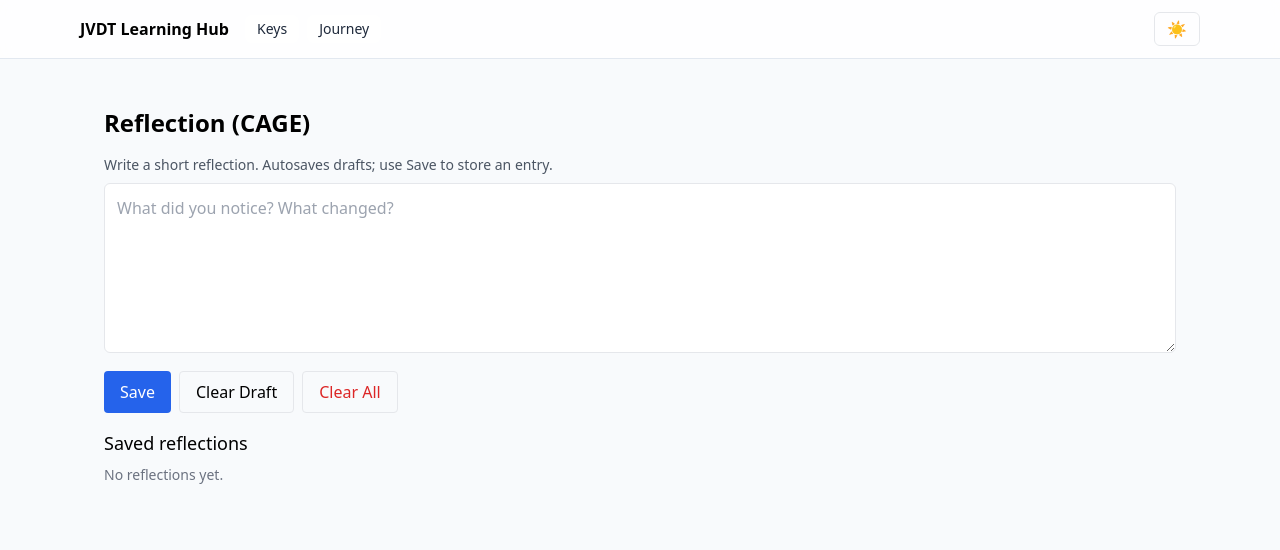
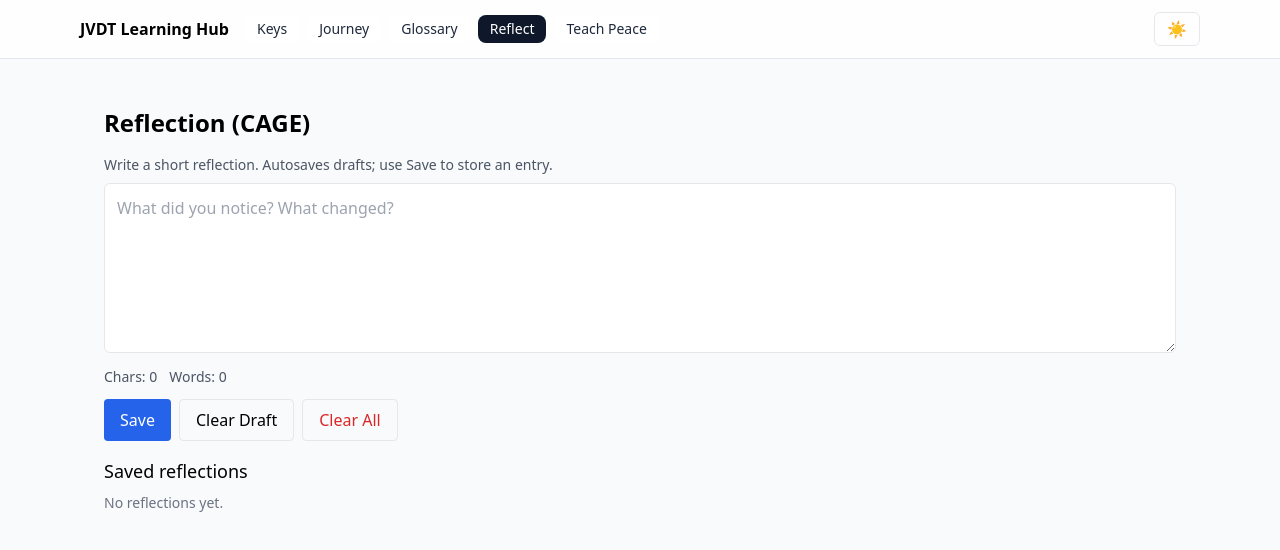
Before and after one commit to jvdutoit/jvdt-learning-app, a React (Vite) app: page /reflect in a window 1280 px wide. Shown: the top 550 px of the page. Built offline with nearby package versions, Linux system fonts and the light colour scheme.

Commit message:
feat: add Reflection (CAGE) page with persistence, autosave, counters, and confirm clear

```diff
--- a/src/App.jsx
+++ b/src/App.jsx
@@ -39,6 +39,15 @@ function TopNav() {
             <Link to="/journey" className={`px-3 py-1 rounded-lg text-sm ${loc.pathname === '/journey' ? 'bg-slate-900 text-white' : 'bg-white dark:bg-gray-800 text-slate-800 dark:text-gray-200'}`}>
               Journey
             </Link>
+            <Link to="/glossary" className={`px-3 py-1 rounded-lg text-sm ${loc.pathname === '/glossary' ? 'bg-slate-900 text-white' : 'bg-white dark:bg-gray-800 text-slate-800 dark:text-gray-200'}`}>
+              Glossary
+            </Link>
+            <Link to="/reflect" className={`px-3 py-1 rounded-lg text-sm ${loc.pathname === '/reflect' ? 'bg-slate-900 text-white' : 'bg-white dark:bg-gray-800 text-slate-800 dark:text-gray-200'}`}>
+              Reflect
+            </Link>
+            <Link to="/peace" className={`px-3 py-1 rounded-lg text-sm ${loc.pathname === '/peace' ? 'bg-slate-900 text-white' : 'bg-white dark:bg-gray-800 text-slate-800 dark:text-gray-200'}`}>
+              Teach Peace
+            </Link>
           </nav>
         </div>
         <div className="flex items-center gap-2">
--- a/src/components/ReflectionCage.jsx
+++ b/src/components/ReflectionCage.jsx
@@ -9,14 +9,16 @@ function readAll(){
 export default function ReflectionCage(){
   const [text, setText] = useState('')
   const [entries, setEntries] = useState(()=>readAll())
+  const [status, setStatus] = useState('')
 
   useEffect(()=>{
     const id = setInterval(()=>{
       if(text.trim()){
-        const next = [...readAll()]
-        const draft = { id: crypto.randomUUID(), text, createdAt: new Date().toISOString() }
-        // temporarily don't push on every autosave; store current draft at top-level key for quick restore
-        localStorage.setItem('jvdt.reflection.draft', JSON.stringify(draft))
+        const draft = { id: 'draft', text, createdAt: new Date().toISOString() }
+        // store draft separately so saved entries remain intact
+        try{ localStorage.setItem('jvdt.reflection.draft', JSON.stringify(draft)) }catch(e){}
+        setStatus('Draft saved')
+        setTimeout(()=>setStatus(''), 1200)
       }
     }, 1500)
     return ()=>clearInterval(id)
@@ -31,11 +33,16 @@ export default function ReflectionCage(){
     setEntries(next)
     setText('')
     localStorage.removeItem('jvdt.reflection.draft')
+    setStatus('Saved')
+    setTimeout(()=>setStatus(''),1200)
   }
 
   function clearAll(){
+    if(!confirm('Clear all saved reflections? This cannot be undone.')) return
     localStorage.removeItem(STORAGE_KEY)
     setEntries([])
+    setStatus('Cleared')
+    setTimeout(()=>setStatus(''),1200)
   }
 
   useEffect(()=>{
@@ -49,10 +56,20 @@ export default function ReflectionCage(){
     <section className="p-6">
       <h1 className="text-2xl font-semibold mb-4">Reflection (CAGE)</h1>
       <p className="text-sm text-gray-600 mb-2">Write a short reflection. Autosaves drafts; use Save to store an entry.</p>
-      <textarea value={text} onChange={e=>setText(e.target.value)} rows={6} className="w-full p-3 border rounded-md mb-3 bg-white dark:bg-gray-800" placeholder="What did you notice? What changed?" />
+      <label htmlFor="reflection-text" className="sr-only">Reflection text</label>
+      <textarea id="reflection-text" value={text} onChange={e=>setText(e.target.value)} rows={6} className="w-full p-3 border rounded-md mb-2 bg-white dark:bg-gray-800" placeholder="What did you notice? What changed?" aria-describedby="reflection-stats" />
+
+      <div id="reflection-stats" className="flex items-center justify-between text-sm text-gray-600 mb-3">
+        <div>
+          <span className="mr-3">Chars: {text.length}</span>
+          <span>Words: {text.trim() ? text.trim().split(/\s+/).length : 0}</span>
+        </div>
+        <div className="text-xs text-gray-500">{status}</div>
+      </div>
+
       <div className="flex gap-2 mb-4">
         <button onClick={save} className="px-4 py-2 bg-blue-600 text-white rounded">Save</button>
-        <button onClick={()=>setText('')} className="px-4 py-2 border rounded">Clear Draft</button>
+        <button onClick={()=>{ if(confirm('Discard draft?')) setText('') }} className="px-4 py-2 border rounded">Clear Draft</button>
         <button onClick={clearAll} className="px-4 py-2 border rounded text-red-600">Clear All</button>
       </div>
 
```
